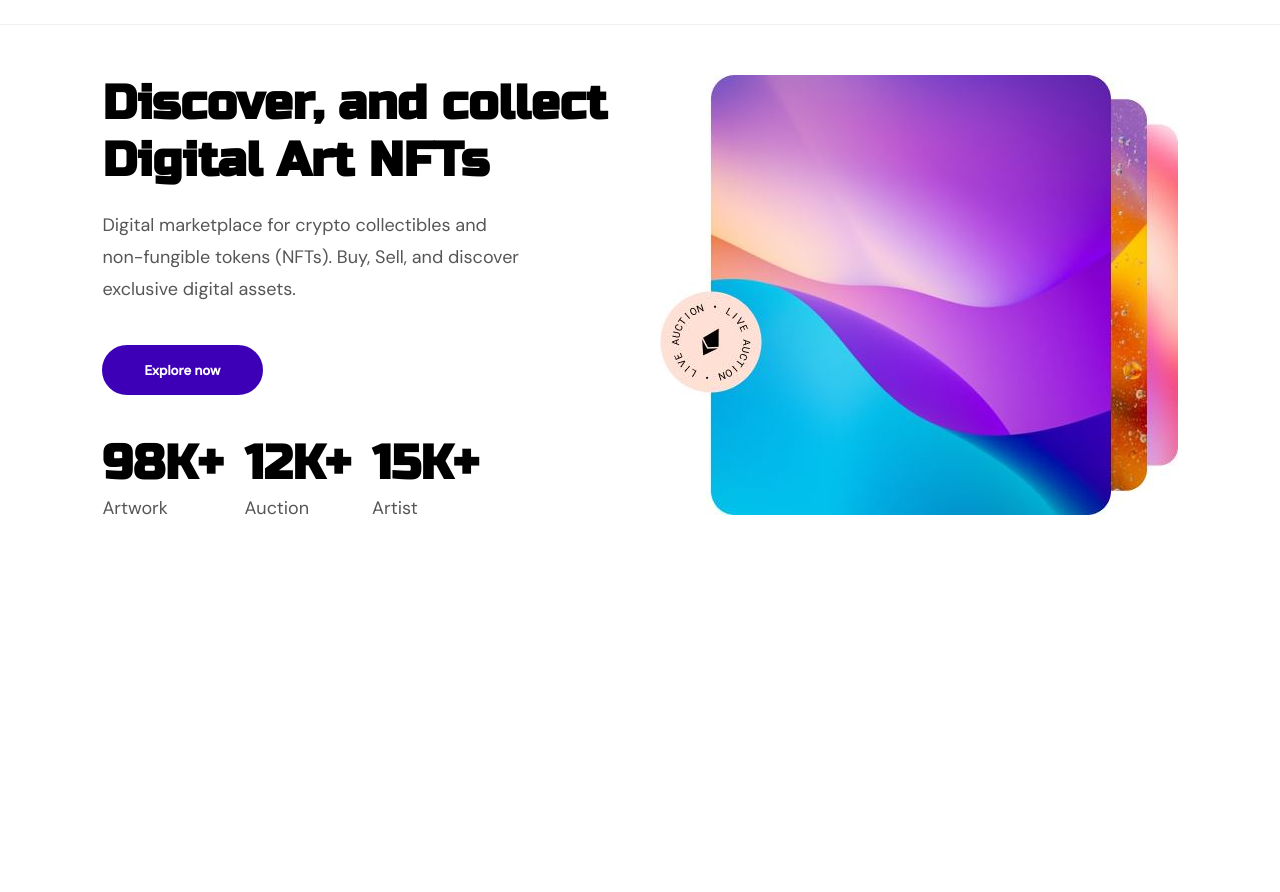
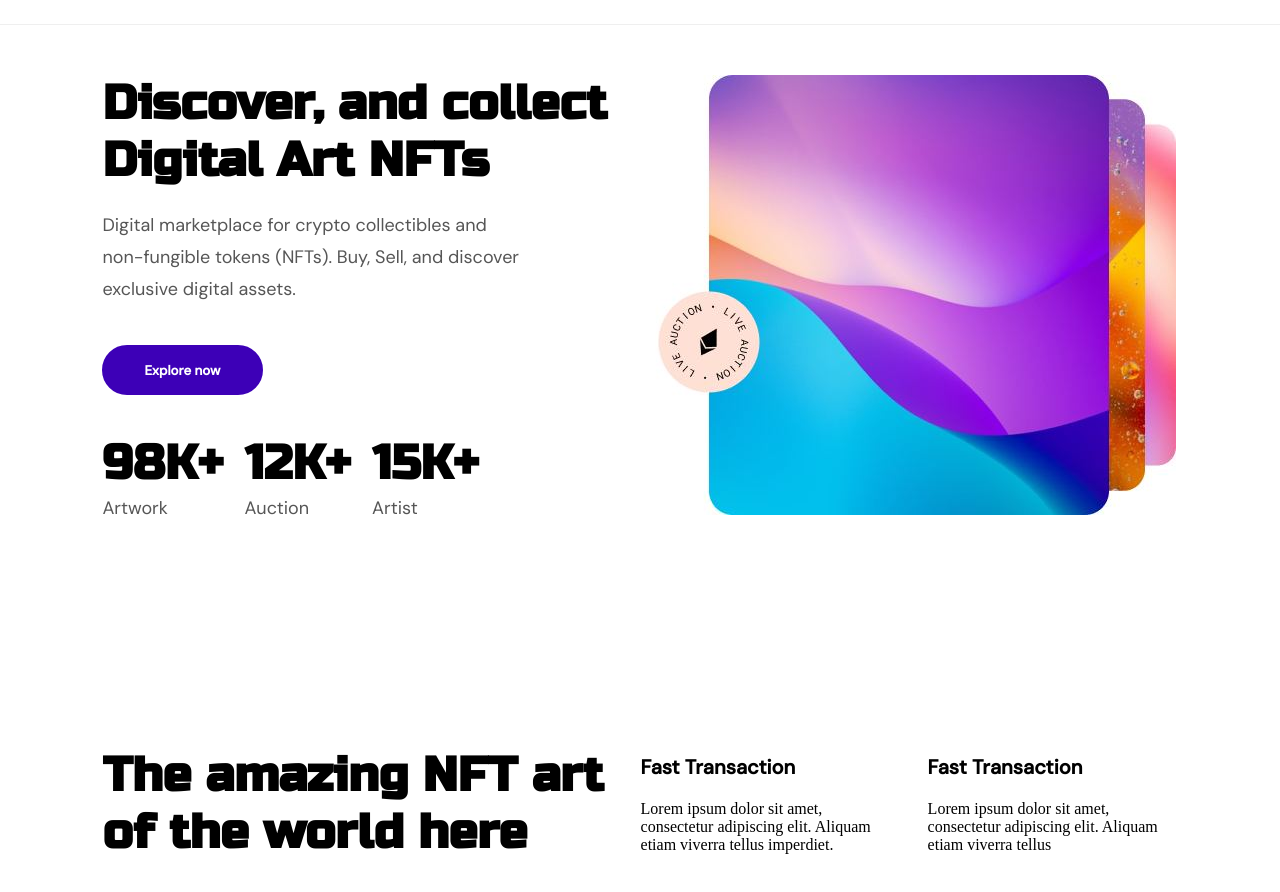
Before and after one commit to DaniyarNurgaziyev/nft-marketplace-html, a plain HTML site: page index.html in a window 1280 px wide. Shown: the part 86-978 px from the top of the page. Before the commit the page ends 800 px from the top, so only its background shows below. Drawn offline with Linux system fonts and the light colour scheme.

Commit message:
features block added

```diff
--- a/css/style.css
+++ b/css/style.css
@@ -6,7 +6,18 @@ body, p, h1{
     padding-left: 8%;
     padding-right: 8%;
 }
-
+.w-250{
+    width: 250px;
+}
+.mt-120{
+    margin-top: 120px;
+}
+.ai-c{
+    align-items: center;
+}
+.mt-250{
+    margin-top: 250px;
+}
 .mt-40{
     margin-top: 40px;
 }
@@ -100,7 +111,6 @@ input::placeholder{
 .top{
     display: flex;
     margin-top: 50px;
-    justify-content: space-between;
 }
 
 .top_left{
@@ -124,3 +134,26 @@ input::placeholder{
 .statistics{
     width: 70%;
 }
+.title_small{
+    font-size: 20px;
+    font-weight: 700;
+    font-family: 'DM Sans', sans-serif;
+}
+.subtitle{
+    font-family: 'DM Sans', sans-serif;
+    font-weight: 400;
+    font-size: 18px;
+    color: #565656;
+    line-height: 32px;
+}
+.subtitle_small{
+    font-size: 14px;
+    color: #565656;
+    line-height: 22px;
+}
+.statistics{
+    width: 70%;
+}
+.features_block{
+    height: 320px;
+}
--- a/index.html
+++ b/index.html
@@ -69,7 +69,7 @@
                             </p>
                         </div>
 
-                        <div>
+<div>
                             <p class="title">
                                 15K+
                             </p>
@@ -83,6 +83,35 @@
                     <img width="100%" src="./img/msg-534402161-26045.jpg">
                 </div>
             </div>
+            <div class="flex jc-sb mt-120 features_block ai-c">
+                <div>
+                    <p class="title">
+                        The amazing NFT art <br>
+                        of the world here
+                    </p>
+                </div>
+                <div class="w-250">
+                    <p class="title_small">
+                        Fast Transaction
+                    </p>
+                    <p class="sabtitle_small mt-20">
+                        Lorem ipsum dolor sit amet,
+                        consectetur adipiscing elit.
+                        Aliquam etiam viverra
+                        tellus imperdiet.
+                    </p>
+                </div>
+                <div class="w-250">
+                    <p class="title_small">
+                        Fast Transaction
+                    </p>
+                    <p class="sabtitle_small mt-20">
+                        Lorem ipsum dolor sit amet,
+                        consectetur adipiscing elit.
+                        Aliquam etiam viverra tellus
+                    </p>
+                </div>
+            </div>
         </main>
 
     </body>
```
